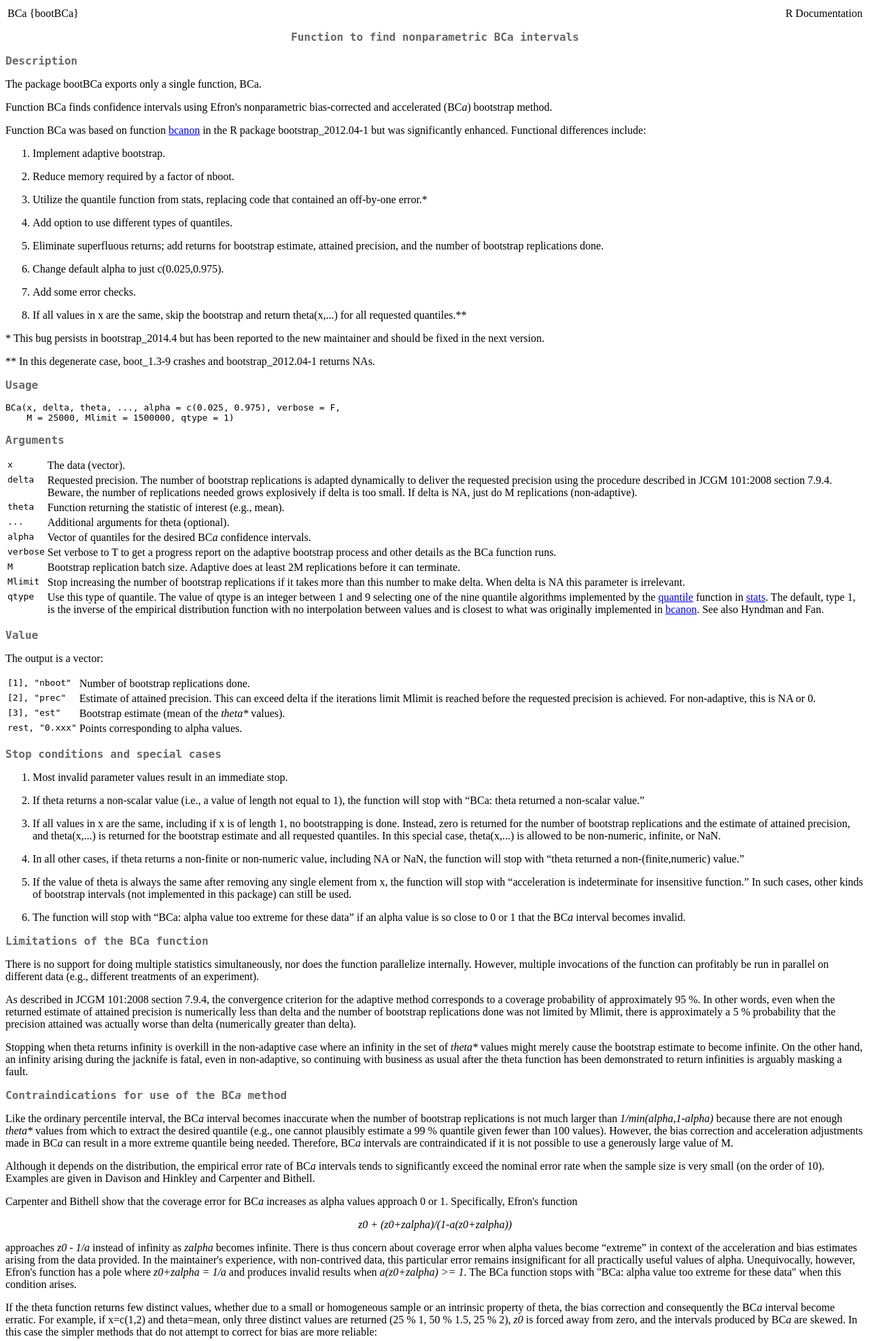
After one commit to r-forge/bootbca, a PHP site: page /manual/BCa.html in a window 1280 px wide. The commit adds this page. Shown: the top 1973 px of the page at 68% size. Run offline with PHP 8.4, Linux system fonts and the light colour scheme.

Commit message:
Added version 1.0 manual and cleaned up default index
git-svn-id: svn://svn.r-forge.r-project.org/svnroot/bootbca@3 edb9625f-4e0d-4859-8d74-9fd3b1da38cb

```diff
--- /dev/null
+++ b/www/manual/BCa.html
@@ -0,0 +1,393 @@
+<!DOCTYPE html PUBLIC "-//W3C//DTD HTML 4.01 Transitional//EN">
+<html><head><title>R: Function to find nonparametric BCa intervals</title>
+<meta http-equiv="Content-Type" content="text/html; charset=utf-8">
+<link rel="stylesheet" type="text/css" href="R.css">
+</head><body>
+
+<table width="100%" summary="page for BCa {bootBCa}"><tr><td>BCa {bootBCa}</td><td align="right">R Documentation</td></tr></table>
+
+<h2>Function to find nonparametric BCa intervals</h2>
+
+<h3>Description</h3>
+
+<p>The package bootBCa exports only a single function, BCa.
+</p>
+<p>Function BCa finds confidence intervals using Efron's nonparametric
+bias-corrected and accelerated (BC<i>a</i>) bootstrap method.
+</p>
+<p>Function BCa was based on function <a href="../../bootstrap/html/bcanon.html">bcanon</a> in the R package
+bootstrap_2012.04-1 but was significantly enhanced.  Functional differences
+include:
+</p>
+
+<ol>
+<li><p>Implement adaptive bootstrap.
+</p>
+</li>
+<li><p>Reduce memory required by a factor of nboot.
+</p>
+</li>
+<li><p>Utilize the quantile function from stats, replacing code that contained
+an off-by-one error.*
+</p>
+</li>
+<li><p>Add option to use different types of quantiles.
+</p>
+</li>
+<li><p>Eliminate superfluous returns; add returns for bootstrap estimate,
+attained precision, and the number of bootstrap replications done.
+</p>
+</li>
+<li><p>Change default alpha to just c(0.025,0.975).
+</p>
+</li>
+<li><p>Add some error checks.
+</p>
+</li>
+<li><p>If all values in x are the same, skip the bootstrap and return
+theta(x,...) for all requested quantiles.**
+</p>
+</li></ol>
+
+<p>* This bug persists in bootstrap_2014.4 but has been reported to the new
+maintainer and should be fixed in the next version.
+</p>
+<p>** In this degenerate case, boot_1.3-9 crashes and bootstrap_2012.04-1 returns NAs.
+</p>
+
+
+<h3>Usage</h3>
+
+<pre>
+BCa(x, delta, theta, ..., alpha = c(0.025, 0.975), verbose = F,
+    M = 25000, Mlimit = 1500000, qtype = 1)
+</pre>
+
+
+<h3>Arguments</h3>
+
+<table summary="R argblock">
+<tr valign="top"><td><code>x</code></td>
+<td>
+
+<p>The data (vector).
+</p>
+</td></tr>
+<tr valign="top"><td><code>delta</code></td>
+<td>
+
+<p>Requested precision.  The number of bootstrap replications is adapted dynamically to deliver the requested precision using the procedure described in JCGM 101:2008 section 7.9.4.  Beware, the number of replications needed grows explosively if delta is too small.  If delta is NA, just do M replications (non-adaptive).
+</p>
+</td></tr>
+<tr valign="top"><td><code>theta</code></td>
+<td>
+
+<p>Function returning the statistic of interest (e.g., mean).
+</p>
+</td></tr>
+<tr valign="top"><td><code>...</code></td>
+<td>
+
+<p>Additional arguments for theta (optional).
+</p>
+</td></tr>
+<tr valign="top"><td><code>alpha</code></td>
+<td>
+
+<p>Vector of quantiles for the desired BC<i>a</i> confidence intervals.
+</p>
+</td></tr>
+<tr valign="top"><td><code>verbose</code></td>
+<td>
+
+<p>Set verbose to T to get a progress report on the adaptive bootstrap process and other details as the BCa function runs.
+</p>
+</td></tr>
+<tr valign="top"><td><code>M</code></td>
+<td>
+
+<p>Bootstrap replication batch size.  Adaptive does at least 2M
+replications before it can terminate.
+</p>
+</td></tr>
+<tr valign="top"><td><code>Mlimit</code></td>
+<td>
+
+<p>Stop increasing the number of bootstrap replications if it takes more than
+this number to make delta.  When delta is NA this parameter is irrelevant.
+</p>
+</td></tr>
+<tr valign="top"><td><code>qtype</code></td>
+<td>
+
+<p>Use this type of quantile.  The value of qtype is an integer between 1 and 9
+selecting one of the nine quantile algorithms implemented by the
+<a href="../../stats/html/quantile.html">quantile</a> function in <a href="../../stats/html/stats%2dpackage.html">stats</a>.  The
+default, type 1, is the inverse of the empirical distribution function with
+no interpolation between values and is closest to what was originally
+implemented in <a href="../../bootstrap/html/bcanon.html">bcanon</a>.  See also Hyndman and Fan.
+</p>
+</td></tr>
+</table>
+
+
+<h3>Value</h3>
+
+<p>The output is a vector:
+</p>
+<table summary="R valueblock">
+<tr valign="top"><td><code>[1], &quot;nboot&quot;</code></td>
+<td>
+<p>Number of bootstrap replications done.</p>
+</td></tr>
+<tr valign="top"><td><code>[2], &quot;prec&quot;</code></td>
+<td>
+<p>Estimate of attained precision.  This can exceed delta if the
+iterations limit Mlimit is reached before the requested precision
+is achieved.  For non-adaptive, this is NA or 0.</p>
+</td></tr>
+<tr valign="top"><td><code>[3], &quot;est&quot;</code></td>
+<td>
+<p>Bootstrap estimate (mean of the <i>theta*</i> values).</p>
+</td></tr>
+<tr valign="top"><td><code>rest, &quot;0.xxx&quot;</code></td>
+<td>
+<p>Points corresponding to alpha values.</p>
+</td></tr>
+</table>
+
+
+<h3>Stop conditions and special cases</h3>
+
+
+<ol>
+<li><p>Most invalid parameter values result in an immediate stop.
+</p>
+</li>
+<li><p>If theta returns a non-scalar value (i.e., a value of length not equal to 1), the function will stop with &ldquo;BCa: theta returned a non-scalar value.&rdquo;
+</p>
+</li>
+<li><p>If all values in x are the same, including if x is of length 1, no bootstrapping is done.  Instead, zero is returned for the number of bootstrap replications and the estimate of attained precision, and theta(x,...) is returned for the bootstrap estimate and all requested quantiles.  In this special case, theta(x,...) is allowed to be non-numeric, infinite, or NaN.
+</p>
+</li>
+<li><p>In all other cases, if theta returns a non-finite or non-numeric value, including NA or NaN, the function will stop with &ldquo;theta returned a non-(finite,numeric) value.&rdquo;
+</p>
+</li>
+<li><p>If the value of theta is always the same after removing any single element from x, the function will stop with &ldquo;acceleration is indeterminate for insensitive function.&rdquo;  In such cases, other kinds of bootstrap intervals (not implemented in this package) can still be used.
+</p>
+</li>
+<li><p>The function will stop with &ldquo;BCa: alpha value too extreme for these data&rdquo; if an alpha value is so close to 0 or 1 that the BC<i>a</i> interval becomes invalid.
+</p>
+</li></ol>
+
+
+
+<h3>Limitations of the BCa function</h3>
+
+<p>There is no support for doing multiple statistics simultaneously, nor does the function parallelize internally.  However, multiple invocations of the function can profitably be run in parallel on different data (e.g., different treatments of an experiment).
+</p>
+<p>As described in JCGM 101:2008 section 7.9.4, the convergence criterion for the
+adaptive method corresponds to a coverage probability of approximately 95 %.
+In other words, even when the returned estimate of attained precision is
+numerically less than delta and the number of bootstrap replications done was
+not limited by Mlimit, there is approximately a 5 % probability that the
+precision attained was actually worse than delta (numerically greater than
+delta).
+</p>
+<p>Stopping when theta returns infinity is overkill in the non-adaptive case
+where an infinity in the set of <i>theta*</i> values might
+merely cause the bootstrap estimate to become infinite.  On the other hand,
+an infinity arising during the jacknife is fatal, even in non-adaptive, so
+continuing with business as usual after the theta function has been
+demonstrated to return infinities is arguably masking a fault.
+</p>
+
+
+<h3>Contraindications for use of the BC<i>a</i> method</h3>
+
+<p>Like the ordinary percentile interval, the BC<i>a</i> interval becomes
+inaccurate when the number of bootstrap replications is not much larger than
+<i>1/min(alpha,1-alpha)</i> because there are not
+enough <i>theta*</i> values from which to extract the
+desired quantile (e.g., one cannot plausibly estimate a 99 % quantile given
+fewer than 100 values).  However, the bias correction and acceleration
+adjustments made in BC<i>a</i> can result in a more extreme quantile being
+needed.  Therefore, BC<i>a</i> intervals are contraindicated if it is not
+possible to use a generously large value of M.
+</p>
+<p>Although it depends on the distribution, the empirical error rate of
+BC<i>a</i> intervals tends to significantly exceed the nominal error rate
+when the sample size is very small (on the order of 10).  Examples are given
+in Davison and Hinkley and Carpenter and Bithell.
+</p>
+<p>Carpenter and Bithell show that the coverage error for BC<i>a</i>
+increases as alpha values approach 0 or 1.  Specifically, Efron's function
+</p>
+<p align="center"><i>z0
++ (z0+zalpha)/(1-a(z0+zalpha))</i></p>
+<p> approaches <i>z0 - 1/a</i> instead
+of infinity as <i>zalpha</i> becomes infinite.  There is thus
+concern about coverage error when alpha values become &ldquo;extreme&rdquo; in
+context of the acceleration and bias estimates arising from the data
+provided.  In the maintainer's experience, with non-contrived data, this
+particular error remains insignificant for all practically useful values of
+alpha.  Unequivocally, however, Efron's function has a pole where <i>z0+zalpha = 1/a</i> and produces invalid results when
+<i>a(z0+zalpha) &gt;= 1</i>.  The BCa
+function stops with &quot;BCa: alpha value too extreme for these data&quot; when this
+condition arises.
+</p>
+<p>If the theta function returns few distinct values, whether due to a small or
+homogeneous sample or an intrinsic property of theta, the bias correction
+and consequently the BC<i>a</i> interval become erratic.  For
+example, if x=c(1,2) and theta=mean, only three distinct values are returned
+(25 % 1, 50 % 1.5, 25 % 2), <i>z0</i> is forced away from zero, and the intervals
+produced by BC<i>a</i> are skewed.  In this case the simpler methods that
+do not attempt to correct for bias are more reliable:
+</p>
+<PRE>
+library('boot')
+boot.ci(boot.out=boot(data=c(1,2),statistic=function(x,index)
+mean(x[index]),R=10000),type=c("norm","basic","perc","bca"),
+conf=seq(0.7,0.9,0.1))
+
+Intervals :
+Level      Normal              Basic
+70%   ( 1.135,  1.863 )   ( 1.000,  2.000 )
+80%   ( 1.050,  1.948 )   ( 1.000,  2.000 )
+90%   ( 0.922,  2.076 )   ( 1.000,  2.000 )
+
+Level     Percentile            BCa
+70%   ( 1.0,  2.0 )   ( 1.0,  1.5 )
+80%   ( 1.0,  2.0 )   ( 1.0,  1.5 )
+90%   ( 1.0,  2.0 )   ( 1.0,  1.5 )
+</PRE>
+
+<h3>Acknowledgment</h3>
+
+<p>Thanks to William F. Guthrie of NIST's Statistical Engineering Division
+for helpful reviews and support.
+</p>
+
+
+<h3>License</h3>
+
+<p>This package was based on function bcanon in the &ldquo;ORPHANED&rdquo; R package
+bootstrap_2012.04-1 from
+<a href="http://cran.r-project.org/web/packages/bootstrap/">http://cran.r-project.org/web/packages/bootstrap/</a> but was significantly
+enhanced.  These enhancements were made by David Flater &lt;dflater@nist.gov&gt; in
+the course of official duties.  Pursuant to Title 17 Section 105 of the
+United States Code, the enhancements are not subject to copyright protection
+and are in the public domain.  To the extent that this is a derivative work,
+however, the previous copyrights would apply.
+</p>
+<p>The R bootstrap package rev. 2012.04-1 was ported from StatLib in 2000 by
+Friedrich Leisch and last modified by Kjetil Halvorsen in 2012.  Its
+LICENSE file says:
+</p>
+<PRE>   YEAR: 2000
+   COPYRIGHT HOLDER: Rob Tibshirani, Friedrich Leisch
+   ORGANIZATION: Stanford University
+</PRE>
+Its DESCRIPTION file says:
+<code>License: BSD_3_clause + file LICENSE</code>.
+The referenced BSD_3_clause is the following (from
+<a href="http://cran.r-project.org/web/licenses/BSD_3_clause">http://cran.r-project.org/web/licenses/BSD_3_clause</a>):
+<PRE>Copyright (c) &lt;YEAR&gt;, &lt;COPYRIGHT HOLDER&gt;
+
+Redistribution and use in source and binary forms, with or without
+modification, are permitted provided that the following conditions are
+met:
+
+    Redistributions of source code must retain the above copyright
+    notice, this list of conditions and the following disclaimer.
+
+    Redistributions in binary form must reproduce the above copyright
+    notice, this list of conditions and the following disclaimer in
+    the documentation and/or other materials provided with the
+    distribution.
+
+    Neither the name of the &lt;ORGANIZATION&gt; nor the names of its
+    contributors may be used to endorse or promote products derived
+    from this software without specific prior written permission.
+
+THIS SOFTWARE IS PROVIDED BY THE COPYRIGHT HOLDERS AND CONTRIBUTORS
+"AS IS" AND ANY EXPRESS OR IMPLIED WARRANTIES, INCLUDING, BUT NOT
+LIMITED TO, THE IMPLIED WARRANTIES OF MERCHANTABILITY AND FITNESS FOR
+A PARTICULAR PURPOSE ARE DISCLAIMED. IN NO EVENT SHALL THE COPYRIGHT
+HOLDER OR CONTRIBUTORS BE LIABLE FOR ANY DIRECT, INDIRECT, INCIDENTAL,
+SPECIAL, EXEMPLARY, OR CONSEQUENTIAL DAMAGES (INCLUDING, BUT NOT
+LIMITED TO, PROCUREMENT OF SUBSTITUTE GOODS OR SERVICES; LOSS OF USE,
+DATA, OR PROFITS; OR BUSINESS INTERRUPTION) HOWEVER CAUSED AND ON ANY
+THEORY OF LIABILITY, WHETHER IN CONTRACT, STRICT LIABILITY, OR TORT
+(INCLUDING NEGLIGENCE OR OTHERWISE) ARISING IN ANY WAY OUT OF THE USE
+OF THIS SOFTWARE, EVEN IF ADVISED OF THE POSSIBILITY OF SUCH DAMAGE.
+</PRE>
+Subsequently, maintenance of the bootstrap package was resumed by Scott
+Kostyshak (rev. 2014.4).
+The S StatLib package was by Rob Tibshirani to accompany the book <EM>An
+Introduction to the Bootstrap</EM> by Bradley Efron and Robert J. Tibshirani,
+1993.
+NIST assumes no responsibility for use of this software by other parties
+and makes no guarantees, expressed or implied, about its quality,
+reliability, or any other characteristic.
+
+
+<h3>Author(s)</h3>
+
+<p>S original, from StatLib, by Rob Tibshirani.  R port by Friedrich Leisch.  Enhancements by David Flater.
+</p>
+<p>Maintainer: David Flater &lt;dflater@nist.gov&gt;
+</p>
+
+
+<h3>References</h3>
+
+<p>Bradley Efron.  Better bootstrap confidence intervals.  Journal of the American Statistical Association, 82(397):171&ndash;185, March 1987.  <a href="http://www.jstor.org/stable/2289144">http://www.jstor.org/stable/2289144</a>.  See also the comments and rejoinder that follow on pages 186&ndash;200, <a href="http://www.jstor.org/stable/i314281">http://www.jstor.org/stable/i314281</a>.
+</p>
+<p>Bradley Efron and Robert J. Tibshirani.  <EM>An Introduction to the Bootstrap</EM>.  Chapman &amp; Hall, 1993.
+</p>
+<p>Thomas J. DiCiccio and Bradley Efron.  Bootstrap Confidence Intervals.  Statistical Science, 11(3):189&ndash;212, August 1996.  <a href="http://www.jstor.org/stable/2246110">http://www.jstor.org/stable/2246110</a>.  See also the comments and rejoinder that follow on pages 212&ndash;228, <a href="http://www.jstor.org/stable/i313095">http://www.jstor.org/stable/i313095</a>.
+</p>
+<p>Joint Committee for Guides in Metrology.  Evaluation of measurement data&mdash;Supplement 1 to the &ldquo;Guide to the expression of uncertainty in measurement&rdquo;&mdash;Propagation of distributions using a Monte Carlo method.  JCGM 101:2008, <a href="http://www.bipm.org/utils/common/documents/jcgm/JCGM_101_2008_E.pdf">http://www.bipm.org/utils/common/documents/jcgm/JCGM_101_2008_E.pdf</a>.
+</p>
+<p>Rob J. Hyndman and Yanan Fan.  Sample Quantiles in Statistical Packages.  The American Statistician, 50(4):361&ndash;365, November 1996.  <a href="http://www.jstor.org/stable/2684934">http://www.jstor.org/stable/2684934</a>.
+</p>
+<p>Anthony C. Davison and David V. Hinkley.  <EM>Bootstrap Methods and their
+Application</EM>.  Cambridge University Press, 1997.
+</p>
+<p>James Carpenter and John Bithell.  Bootstrap confidence intervals: when, which, what?  A practical guide for medical statisticians.  Statistics in Medicine, 19(9):1141&ndash;1164, May 2000.  <a href="http://dx.doi.org/10.1002/(SICI)1097-0258(20000515)19:9<1141::AID-SIM479>3.0.CO;2-F">http://dx.doi.org/10.1002/(SICI)1097-0258(20000515)19:9&lt;1141::AID-SIM479&gt;3.0.CO;2-F</a>.
+</p>
+
+
+<h3>See Also</h3>
+
+<p><code><a href="../../bootstrap/html/bootstrap.html">bootstrap</a></code>, <code><a href="../../boot/html/boot.html">boot</a></code>.
+</p>
+
+
+<h3>Examples</h3>
+
+<pre>
+data &lt;- rnorm(n=1000,mean=20,sd=5)
+
+# 95 % confidence interval of mean with an adaptive replication count.
+print(BCa(data,0.01,mean))
+
+# 90 % confidence interval of mean, non-adaptive replication count.
+print(BCa(data,NA,mean,alpha=c(0.05,0.95),M=10000))
+
+# User-defined function with an arbitrary extra parameter.
+fudgedmean &lt;- function(x, fudge_factor) {
+  mean(x) + fudge_factor
+}
+print(BCa(data,0.01,fudgedmean,3))
+
+# Degenerate case: 0 0 0 0 0
+print(BCa(rep(5,100),0.01,sd))
+
+# Degenerate case, single sample: 0 0 NA NA NA
+print(BCa(5,0.01,sd))
+</pre>
+
+<hr><div align="center">[Package <em>bootBCa</em> version 1.0 <a href="00Index.html">Index</a>]</div>
+</body></html>
--- /dev/null
+++ b/www/manual/R.css
@@ -0,0 +1,56 @@
+BODY{		background: white;
+		color: black }
+
+A:link{         background: white;
+                color: blue }
+A:visited{	background: white;
+		color: rgb(50%, 0%, 50%) }
+
+H1{		background: white;
+		color: rgb(55%, 55%, 55%);
+		font-family: monospace;
+		font-size: x-large;
+		text-align: center }
+
+H2{		background: white;
+		color: rgb(40%, 40%, 40%);
+		font-family: monospace;
+		font-size: large;
+		text-align: center }
+
+H3{		background: white;
+		color: rgb(40%, 40%, 40%);
+		font-family: monospace;
+		font-size: large }
+
+H4{		background: white;
+		color: rgb(40%, 40%, 40%);
+		font-family: monospace;
+		font-style: italic;
+		font-size: large }
+
+H5{		background: white;
+		color: rgb(40%, 40%, 40%);
+		font-family: monospace }
+
+H6{		background: white;
+		color: rgb(40%, 40%, 40%);
+		font-family: monospace;
+		font-style: italic }
+
+IMG.toplogo{	vertical-align: middle }
+
+IMG.arrow{	width: 30px;
+		height: 30px;
+		border: 0 }
+
+span.acronym{font-size: small}
+span.env{font-family: monospace}
+span.file{font-family: monospace}
+span.option{font-family: monospace}
+span.pkg{font-weight: bold}
+span.samp{font-family: monospace}
+
+div.vignettes a:hover {
+  background: rgb(85%, 85%, 85%);
+}
```
Also changed, not shown: www/index.php (+12 -12 lines), www/manual/00Index.html (added, +27 -0 lines), 1 other file.
